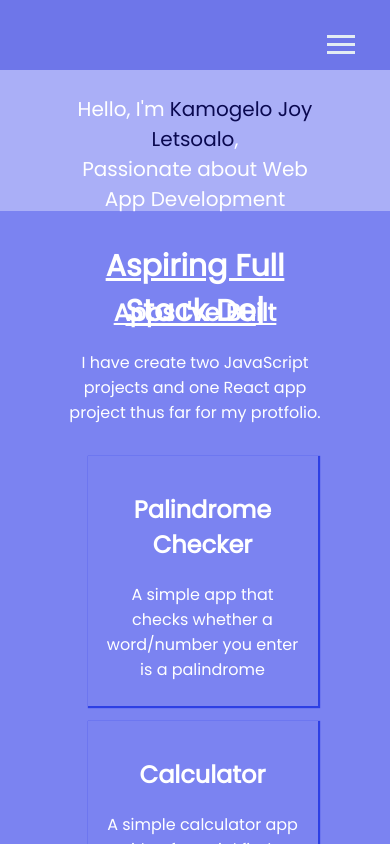
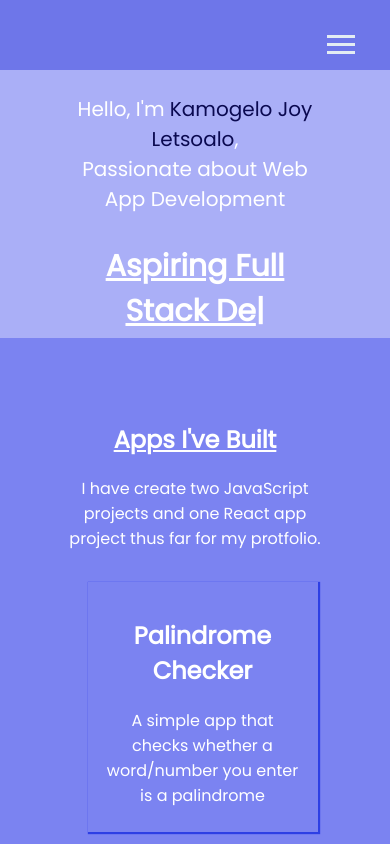
Before and after one commit to Kamogelo07/Portfolio, a React (Create React App) app: page / in a window 390 px wide. Shown: the top 844 px of the page. Built offline with nearby package versions, Linux system fonts and the light colour scheme.

Commit message:
added media query

```diff
--- a/src/components/Home/Home.css
+++ b/src/components/Home/Home.css
@@ -30,6 +30,6 @@
   }
 
   .home-container {
-    height: 25vh;
+    height: 40vh;
   }
 }
```
